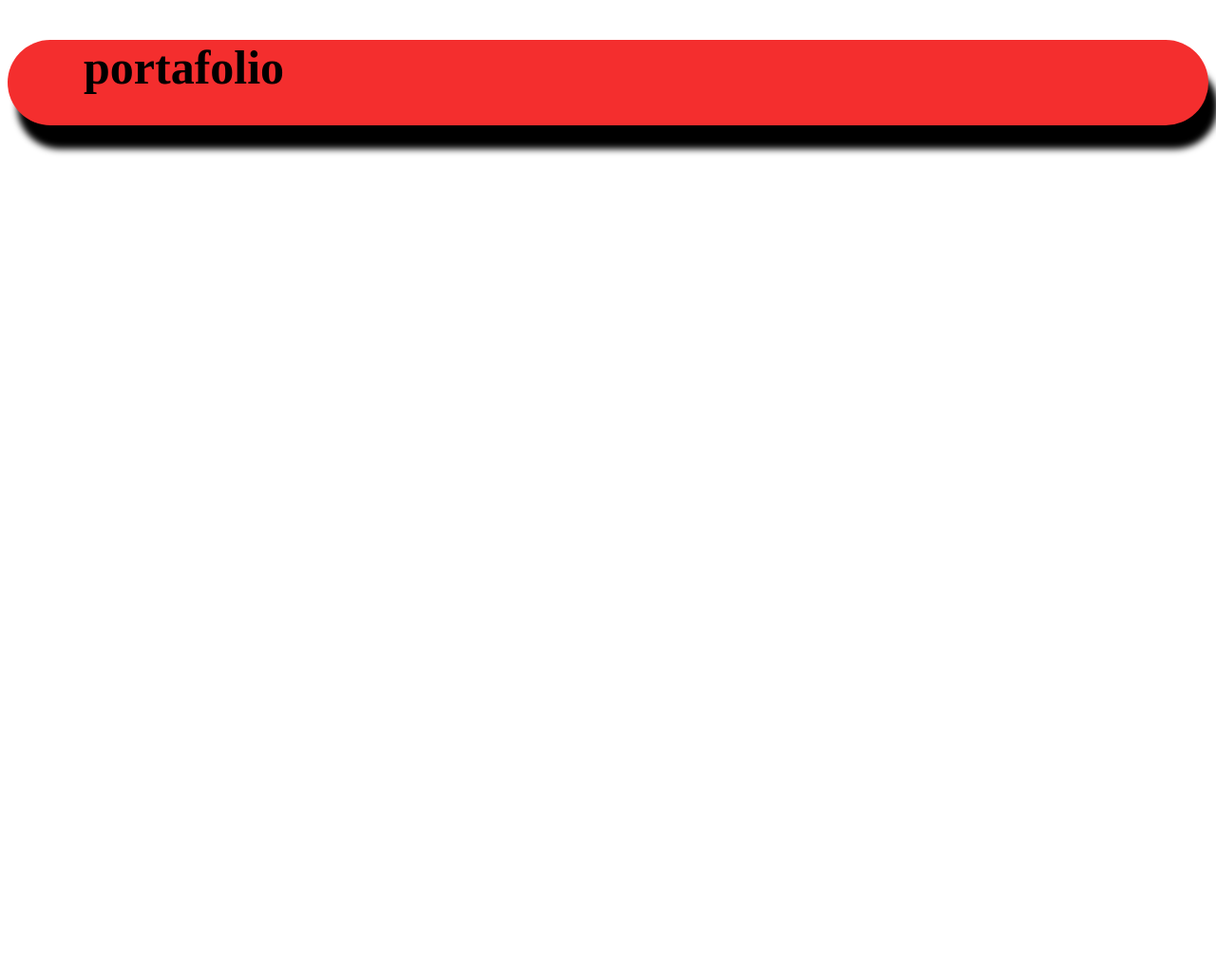
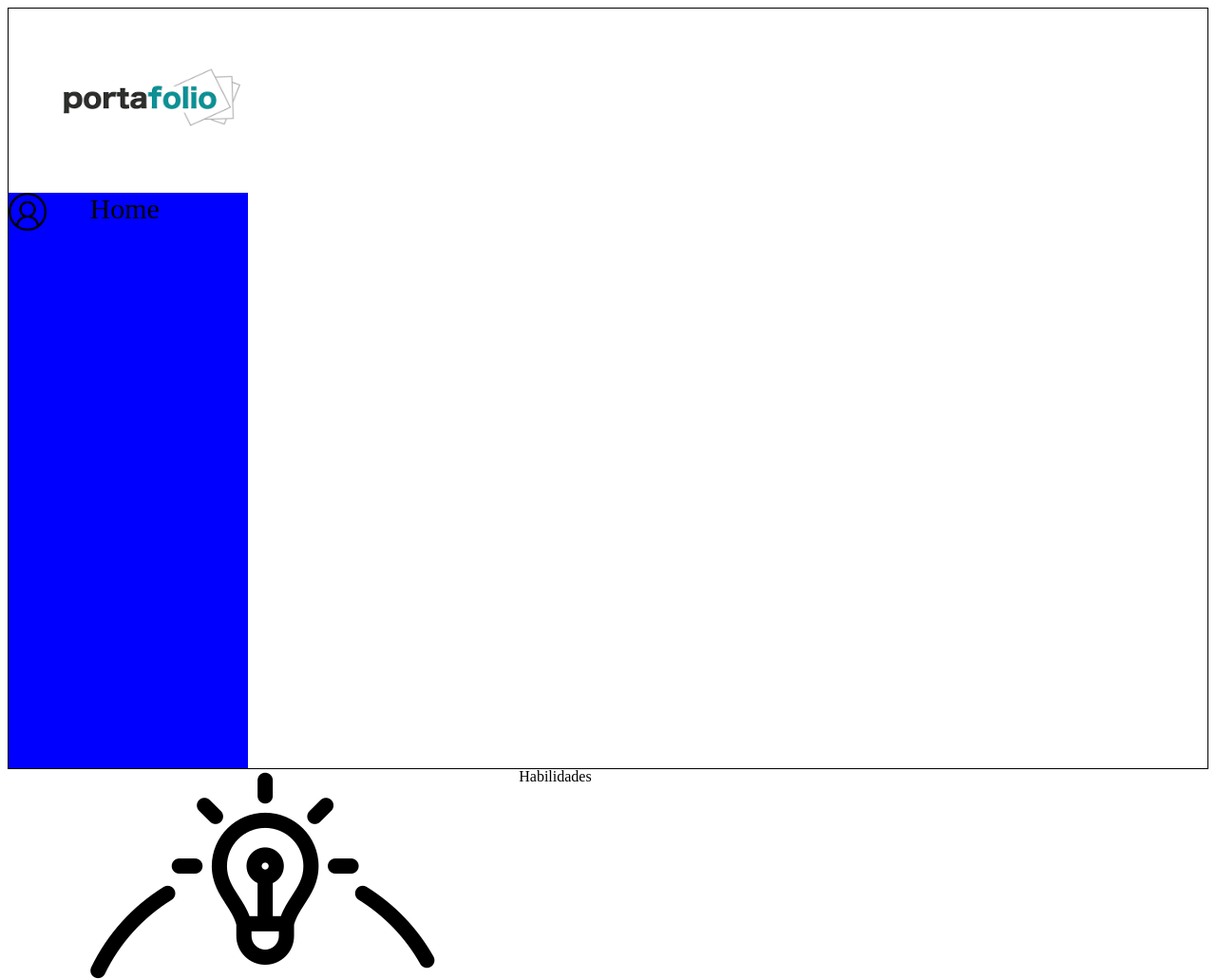
Before and after one commit to Yacith-D/portafolio, a plain HTML site: page index.html in a window 1280 px wide. Shown: the top 1031 px of the page at 95% size. Before the commit the page ends 800 px from the top, so only its background shows below. Drawn offline with Linux system fonts and the light colour scheme.

Commit message:
realizando stilos en el html

```diff
--- a/index.html
+++ b/index.html
@@ -1,18 +1,61 @@
 <!DOCTYPE html>
 <html lang="en">
+
 <head>
     <meta charset="UTF-8">
     <meta name="viewport" content="width=device-width, initial-scale=1.0">
     <title>portafolio</title>
     <link rel="stylesheet" href="stile.css/style.css">
 </head>
+
 <body>
 
-<nav class="nav1">
+    <div class="container">
+        <div class="container1">
+            <div><img id="fotop" src="img/portafolio.png" alt=""></div>
 
- <h1 id="titulo">portafolio</h1>
+            <div class="containerimg">
+                <div class="align">
+                    <div><img id="sobremi" src="img/usuario.png" alt=""></div>
+                    <div class="home">Home</div>
+                </div>
+            </div>
 
-</nav>
+            <div class="align">
+                <div><img id="habilidades" src="img/habilidades.png" alt=""></div>
+                <div class="habilidades">Habilidades</div>
+            </div>
+        </div>
+
+
+
+
+
+
+
+
+
+
+
+       </div>
+
+      <div class="container2">
+
+
+
+      </div>
+
+
+
+
+
+
+
+
+    </div>
+
+
+
 
 
 
@@ -21,4 +64,5 @@
 
 
 </body>
+
 </html>
--- a/stile.css/style.css
+++ b/stile.css/style.css
@@ -1,14 +1,68 @@
-.nav1{
-background-color: rgb(244, 46, 46);
-height:90px;
-width:100%;
-font-size: 30px;
-border-radius: 200px;
-box-shadow: 10px 25px 7px;
+.container{
+display: grid;
+grid-template-columns: 20% 80%;
+border: solid 1px black;
 }
 
-#titulo{
+.container1{
+background-color: rgb(255, 255, 255);
+height: 800px;
+width: 100%;
 
-font-size:50px;
-margin-left: 80px;
+
+
 }
+
+.container2{
+width: 100%;
+background-color: chocolate;
+
+
+}
+
+#fotop{
+width: 200px;
+margin-left: 50px;
+height: 190px;
+
+}
+
+#home{
+margin-top: 400px;
+
+font-size: 20px;
+
+}
+
+#sobremi{
+height:40px ;
+width:40px ;
+
+}
+
+.conusu{
+display: grid;
+grid-template-columns: 100%;
+width:100%;
+height:300px ;
+background-color: rgb(0, 255, 68);
+}
+
+.align {
+display: flex;
+margin-left: 10%;
+}
+
+.home {
+    font-size: 30px;
+    margin-left: 2000%;
+    margin-top: 4%;
+}
+.containerimg{
+background-color: blue;
+display: grid;
+grid-template-columns: 1%;
+height: 606px;
+
+
+}
```
Also changed, not shown: img/habilidades.png (added), img/libreta-de-contactos.png (added), img/portafolio.png (added), img/proyecto.png (added), img/usuario.png (added).
